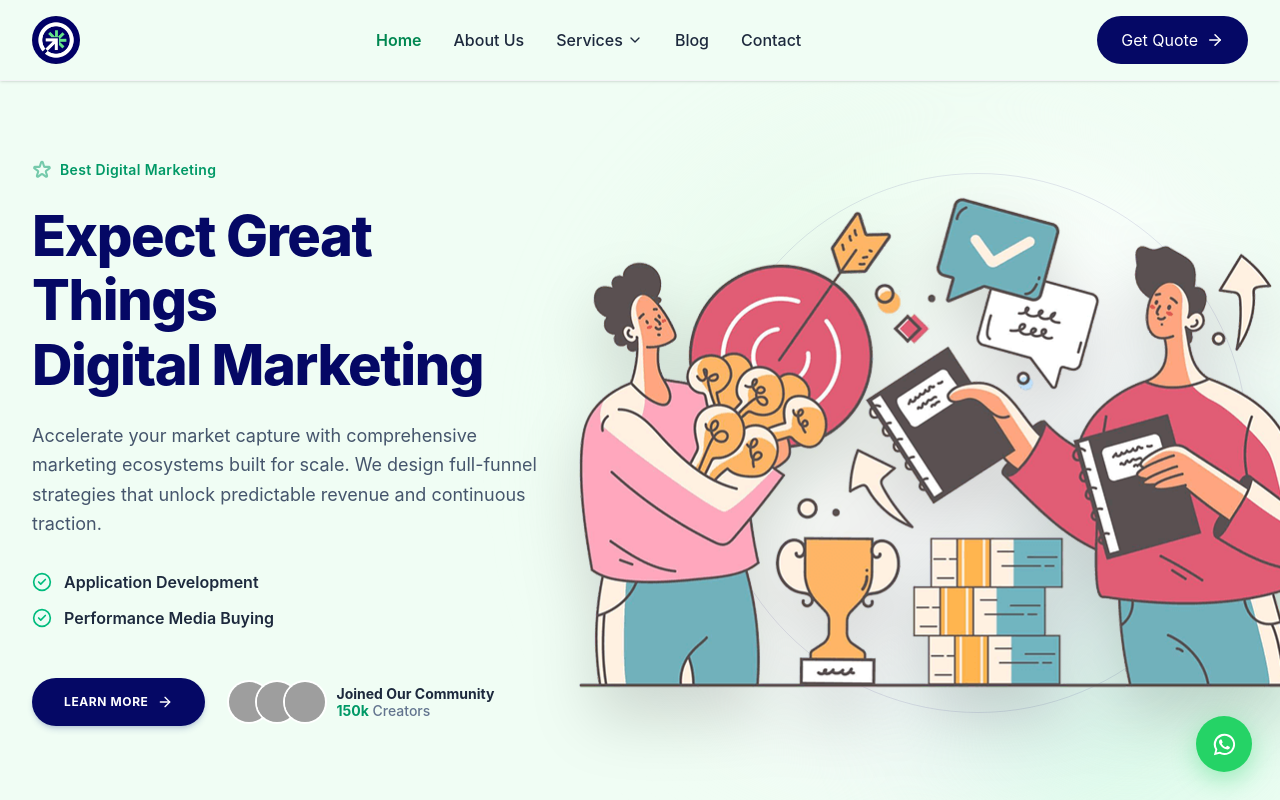
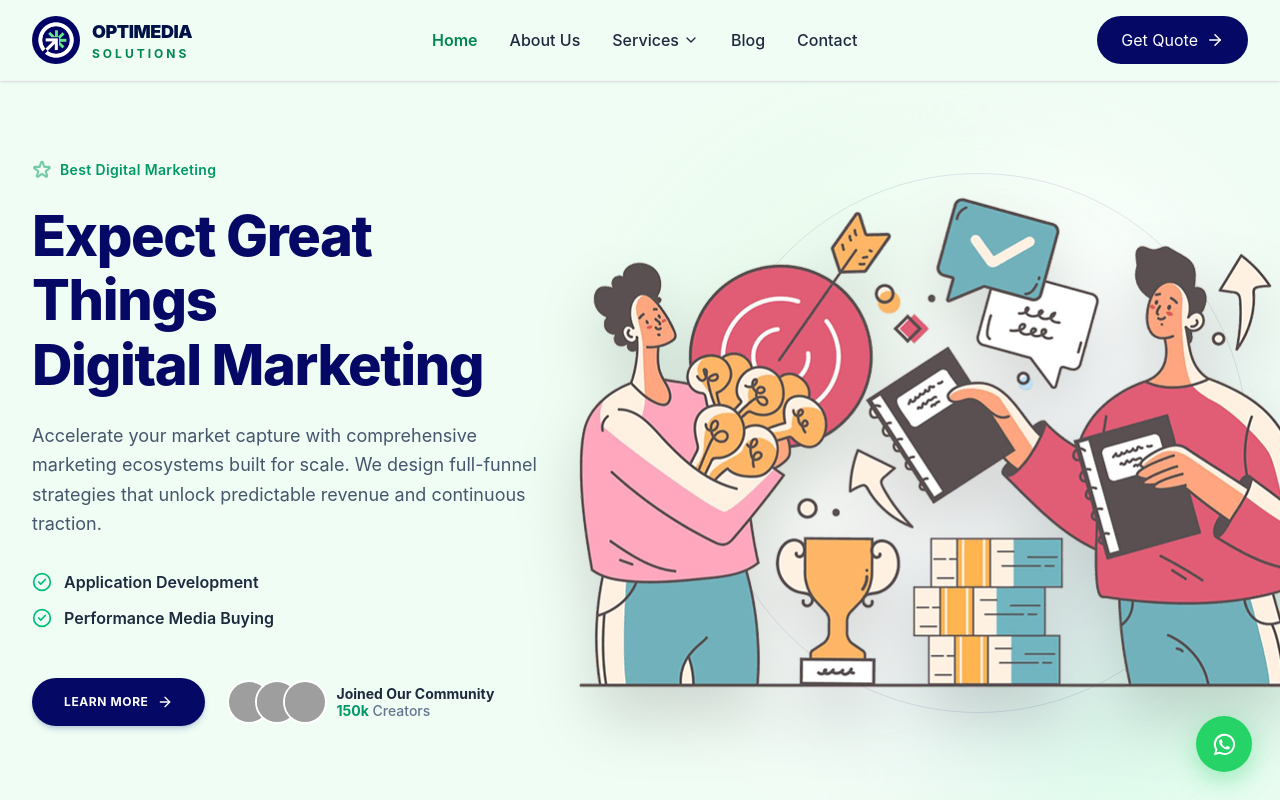
Before and after one commit to optimedia90/Optimedia, a React (Vite) app: page / in a window 1280 px wide. Shown: the top 800 px of the page. Built offline with nearby package versions, Linux system fonts and the light colour scheme; grey boxes are pictures that could not be loaded.

Commit message:
Add Optimedia Solutions name beside header logo

```diff
--- a/src/Navbar.jsx
+++ b/src/Navbar.jsx
@@ -38,13 +38,18 @@ export default function Navbar() {
         <Link
   to="/"
   onClick={handleLogoClick}
-  className="flex-shrink-0"
+  aria-label="Optimedia Solutions home"
+  className="flex-shrink-0 inline-flex items-center gap-3"
 >
   <img
     src="/optimedia_logo.jpeg"
     alt="Optimedia Solutions"
     className="h-12 w-12 rounded-full object-cover"
   />
+  <span className="flex flex-col leading-tight">
+    <span className="text-[#001147] text-base sm:text-lg font-black tracking-tight uppercase">Optimedia</span>
+    <span className="text-[#008751] text-[10px] sm:text-xs font-bold tracking-[0.25em] uppercase">Solutions</span>
+  </span>
 </Link>
 
           {/* Desktop Navigation */}
```
